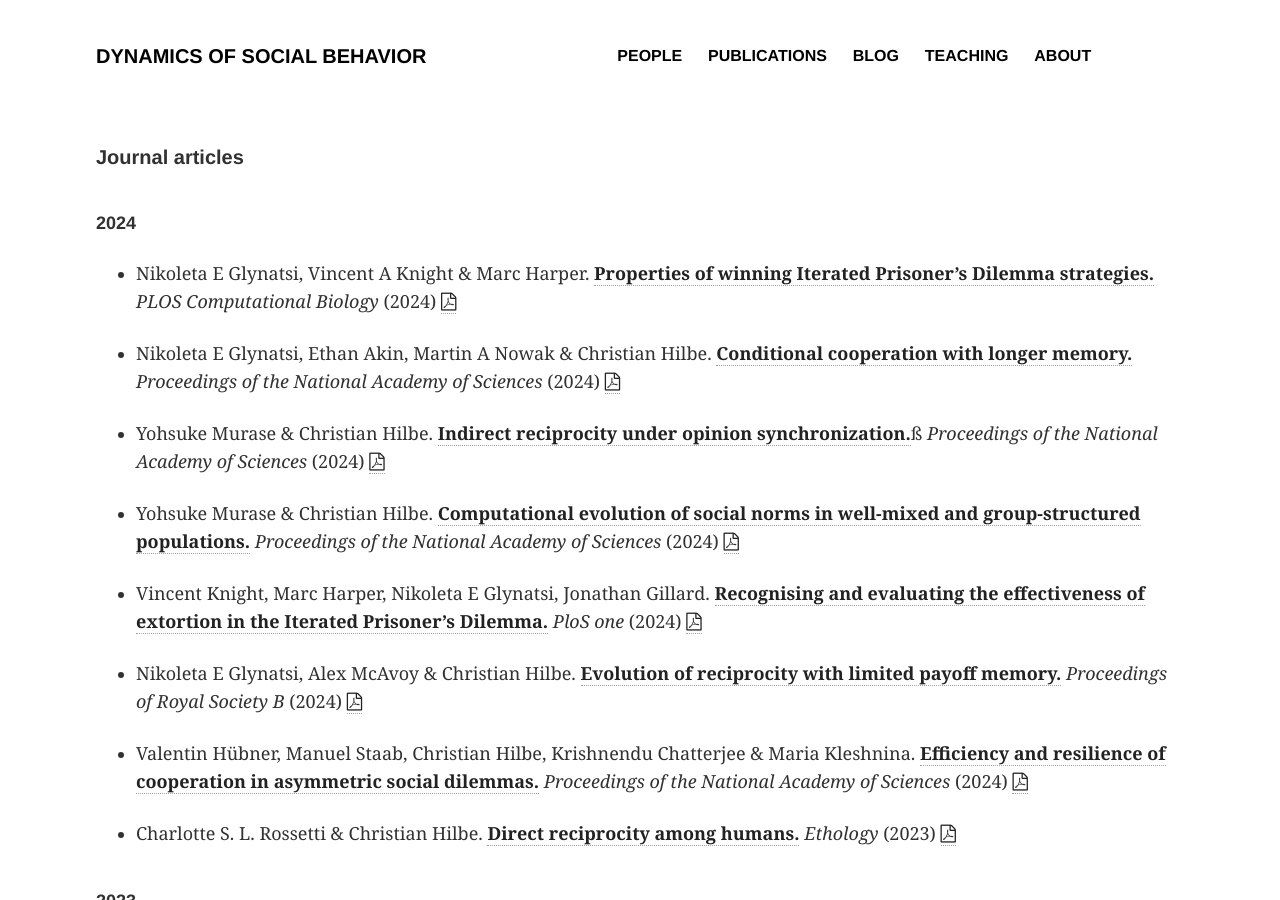
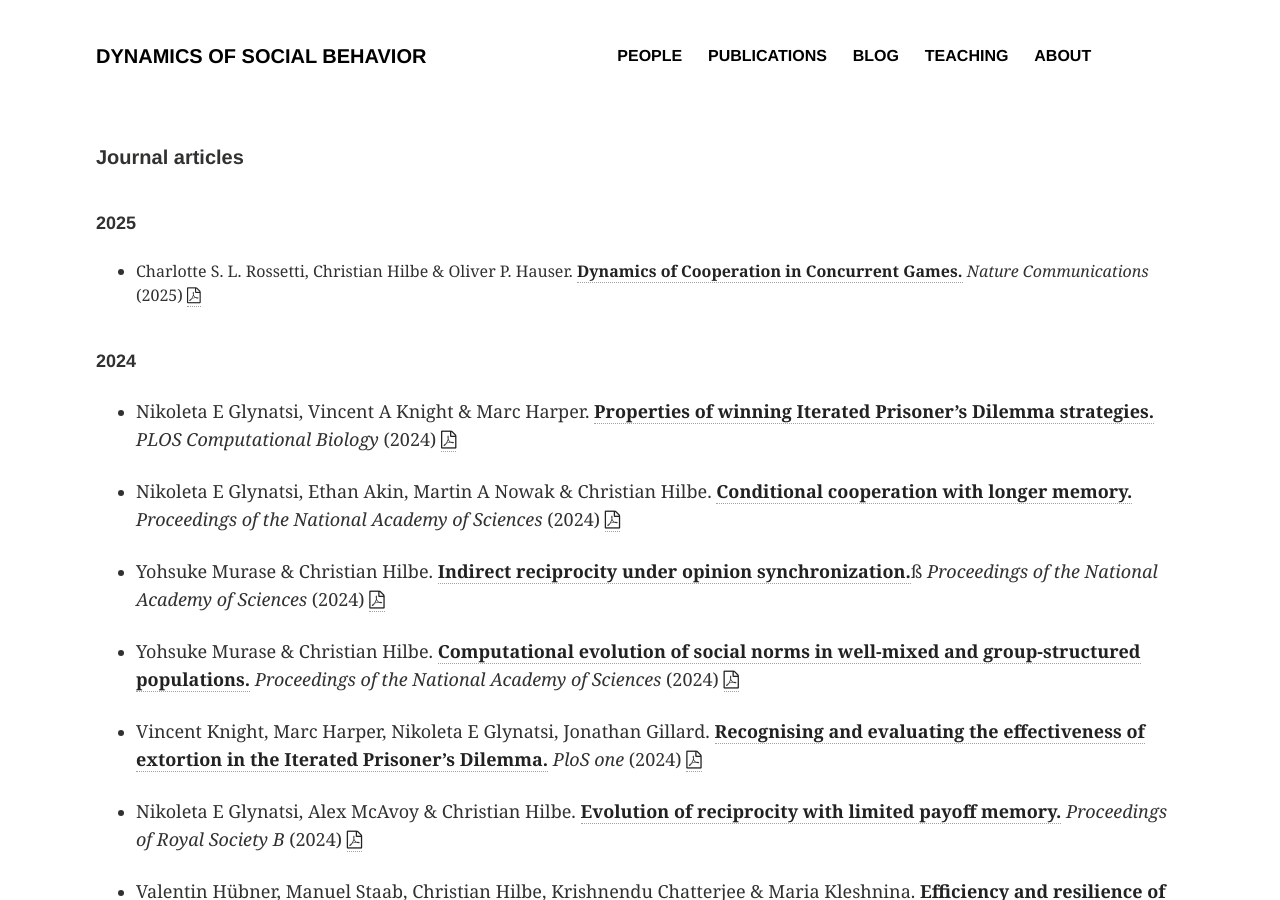
Before and after one commit to DYNOSOBs/social-behaviour, a Jekyll site: the page built from publications/index.md, in a window 1280 px wide and 900 px high. Built offline with Jekyll 4.4.1, drawn with Linux system fonts in a browser that asks for light colours.

Commit message:
new publication: multichannel games

```diff
--- a/publications/index.md
+++ b/publications/index.md
@@ -8,6 +8,12 @@ image:
 ---
 
 <h5>Journal articles</h5>
+
+<h6>2025</h6>
+
+- Charlotte S. L. Rossetti, Christian Hilbe & Oliver P. Hauser.
+[**Dynamics of Cooperation in Concurrent Games.**](https://www.nature.com/articles/s41467-025-56083-7)
+_Nature Communications_ (2025) <a href="papers/Rossetti_NComms_2025.pdf"><i class="fa fa-file-pdf-o"></i>
 
 
 <h6>2024</h6>
```
Also changed, not shown: 1 other file.
